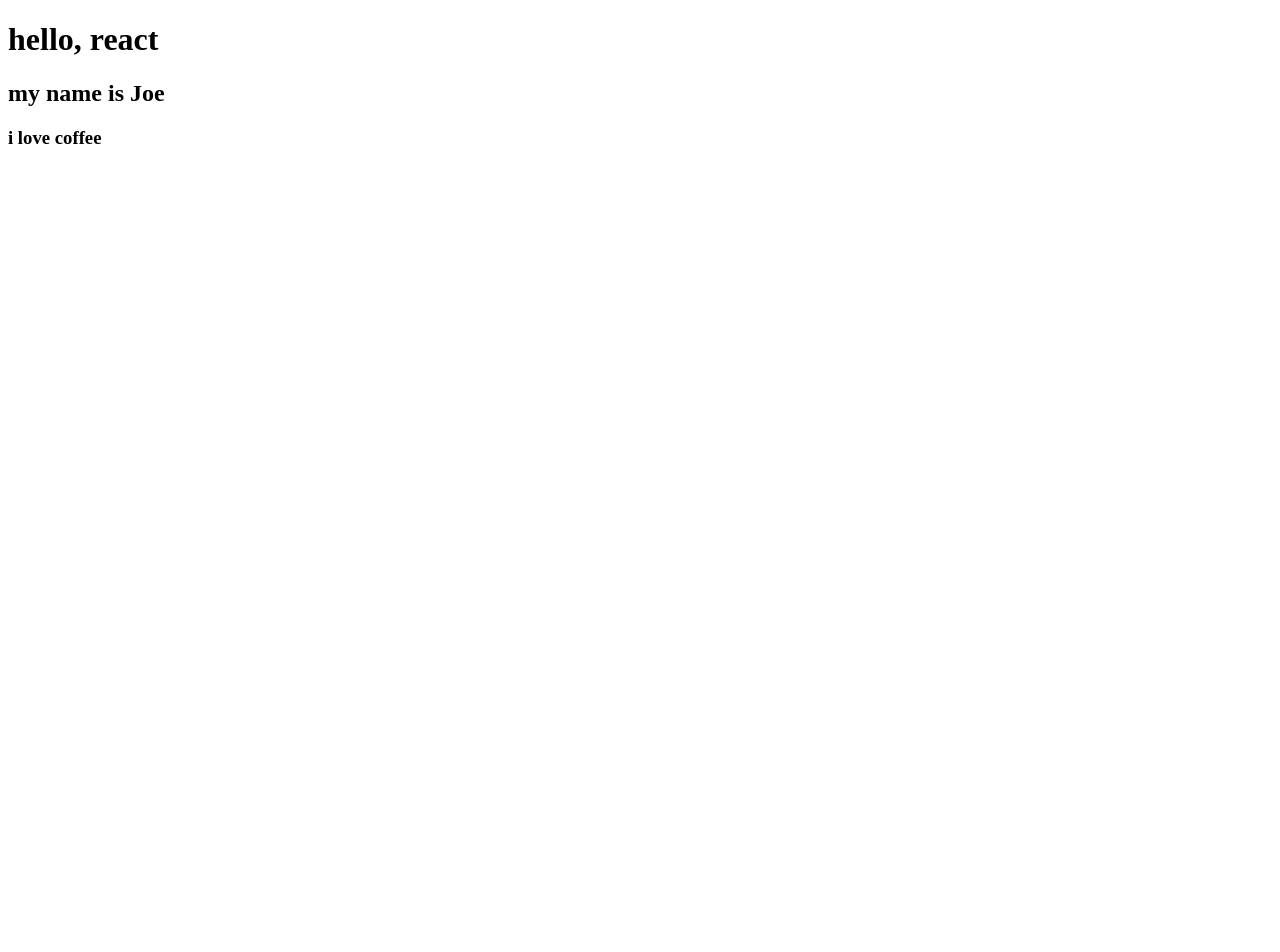
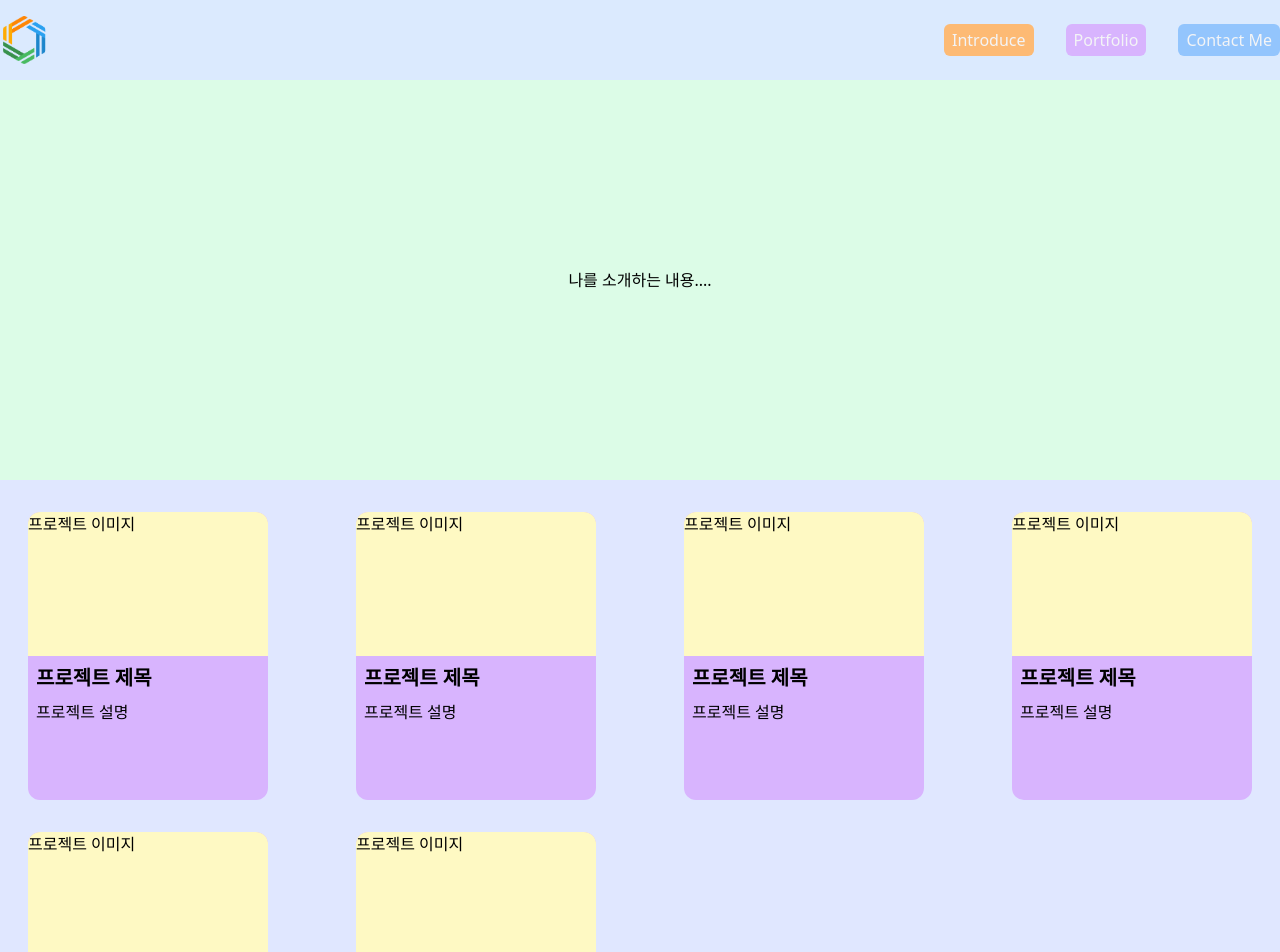
Before and after one commit to HunterJoe9/teamPJ, a React (Create React App) app: page / in a window 1280 px wide. Shown: the top 952 px of the page. Before the commit the page ends 800 px from the top, so only its background shows below. Built offline with nearby package versions, Linux system fonts and the light colour scheme.

Commit message:
my portfolio

```diff
--- a/package.json
+++ b/package.json
@@ -34,5 +34,8 @@
       "last 1 firefox version",
       "last 1 safari version"
     ]
+  },
+  "devDependencies": {
+    "tailwindcss": "^3.3.0"
   }
 }
--- a/src/App.js
+++ /dev/null
@@ -1,11 +0,0 @@
-function App() {
-  return (
-    <div>
-      <h1>hello, react</h1>
-      <h2>my name is Joe</h2>
-      <h3>i love coffee</h3>
-    </div>
-  );
-}
-
-export default App;
--- /dev/null
+++ b/src/App.jsx
@@ -0,0 +1,86 @@
+import chain from "./images/chain.png";
+function App() {
+  return (
+    <div className="bg-red-100 min-h-screen">
+      <header className="bg-blue-100 h-12 md:h-20">
+        <div className="max-w-screen-xl mx-auto  h-full flex justify-between items-center">
+          {/* <div>Hunter_joe's Portfolio</div> */}
+          <div>
+            <img className="w-12" src={chain} alt="chain" />
+          </div>
+
+          <ul className="flex gap-2 md:gap-8 text-xs sm:text-sm md:text-base">
+            <li className="bg-orange-300 btn-style">Introduce</li>
+            <li className="bg-purple-300 btn-style">Portfolio</li>
+            <li className="bg-blue-300 btn-style">Contact Me</li>
+          </ul>
+        </div>
+      </header>
+      <main>
+        {/* Introduce */}
+        <div className="bg-green-100 max-w-screen-xl mx-auto h-[400px] flex justify-center items-center">
+          나를 소개하는 내용....
+        </div>
+        <ul className="bg-indigo-100 max-w-screen-xl mx-auto grid grid-cols-1 sm:grid-cols-2 md:grid-cols-3 lg:grid-cols-4 justify-items-center gap-8 py-8">
+          <li className="bg-purple-300 w-60 h-72 rounded-xl">
+            {/*object-fit:cover 이미지 넣을때 적용해여ㅑ댐*/}
+            <div className="bg-yellow-100 w-full h-1/2 rounded-t-xl">
+              프로젝트 이미지
+            </div>
+            <div className="text-xl font-bold mt-2 mx-2">프로젝트 제목</div>
+            <div className="mt-2 mx-2">프로젝트 설명</div>
+          </li>
+
+          <li className="bg-purple-300 w-60 h-72 rounded-xl">
+            {/*object-fit:cover 이미지 넣을때 적용해여ㅑ댐*/}
+            <div className="bg-yellow-100 w-full h-1/2 rounded-t-xl">
+              프로젝트 이미지
+            </div>
+            <div className="text-xl font-bold mt-2 mx-2">프로젝트 제목</div>
+            <div className="mt-2 mx-2">프로젝트 설명</div>
+          </li>
+          <li className="bg-purple-300 w-60 h-72 rounded-xl">
+            {/*object-fit:cover 이미지 넣을때 적용해여ㅑ댐*/}
+            <div className="bg-yellow-100 w-full h-1/2 rounded-t-xl">
+              프로젝트 이미지
+            </div>
+            <div className="text-xl font-bold mt-2 mx-2">프로젝트 제목</div>
+            <div className="mt-2 mx-2">프로젝트 설명</div>
+          </li>
+          <li className="bg-purple-300 w-60 h-72 rounded-xl">
+            {/*object-fit:cover 이미지 넣을때 적용해여ㅑ댐*/}
+            <div className="bg-yellow-100 w-full h-1/2 rounded-t-xl">
+              프로젝트 이미지
+            </div>
+            <div className="text-xl font-bold mt-2 mx-2">프로젝트 제목</div>
+            <div className="mt-2 mx-2">프로젝트 설명</div>
+          </li>
+          <li className="bg-purple-300 w-60 h-72 rounded-xl">
+            {/*object-fit:cover 이미지 넣을때 적용해여ㅑ댐*/}
+            <div className="bg-yellow-100 w-full h-1/2 rounded-t-xl">
+              프로젝트 이미지
+            </div>
+            <div className="text-xl font-bold mt-2 mx-2">프로젝트 제목</div>
+            <div className="mt-2 mx-2">프로젝트 설명</div>
+          </li>
+          <li className="bg-purple-300 w-60 h-72 rounded-xl">
+            {/*object-fit:cover 이미지 넣을때 적용해여ㅑ댐*/}
+            <div className="bg-yellow-100 w-full h-1/2 rounded-t-xl">
+              프로젝트 이미지
+            </div>
+            <div className="text-xl font-bold mt-2 mx-2">프로젝트 제목</div>
+            <div className="mt-2 mx-2">프로젝트 설명</div>
+          </li>
+        </ul>
+        <div className="bg-gray-300 max-w-screen-xl mx-auto h-96 flex justify-center items-center">
+          연락처
+        </div>
+      </main>
+      <footer className="max-w-scrren-xl mx-auto flex justify-center py-1 md:py-2">
+        2023, Designed by, Hunter_Joe
+      </footer>
+    </div>
+  );
+}
+
+export default App;
--- /dev/null
+++ b/src/index.css
@@ -0,0 +1,15 @@
+@tailwind base;
+@tailwind components;
+@tailwind utilities;
+
+/* @layer components {
+  .btn-style {
+    @apply px-2 py-1 rounded-md text-gray-100 cursor-pointer;
+  }
+} */
+
+@layer components {
+  .btn-style {
+    @apply px-2 py-1 rounded-md text-gray-100 cursor-pointer;
+  }
+}
--- a/src/index.js
+++ b/src/index.js
@@ -1,9 +1,8 @@
 import React from "react";
 import ReactDOM from "react-dom/client";
-
 import App from "./App";
 import reportWebVitals from "./reportWebVitals";
-
+import "./index.css";
 const root = ReactDOM.createRoot(document.getElementById("root"));
 root.render(
   <React.StrictMode>
--- /dev/null
+++ b/tailwind.config.js
@@ -0,0 +1,8 @@
+/** @type {import('tailwindcss').Config} */
+module.exports = {
+  content: ["./src/**/*.{js,jsx,ts,tsx}"],
+  theme: {
+    extend: {},
+  },
+  plugins: [],
+};
```
Also changed, not shown: src/images/chain.png (added), 1 other file (tests, documents, lock files or other folders).
